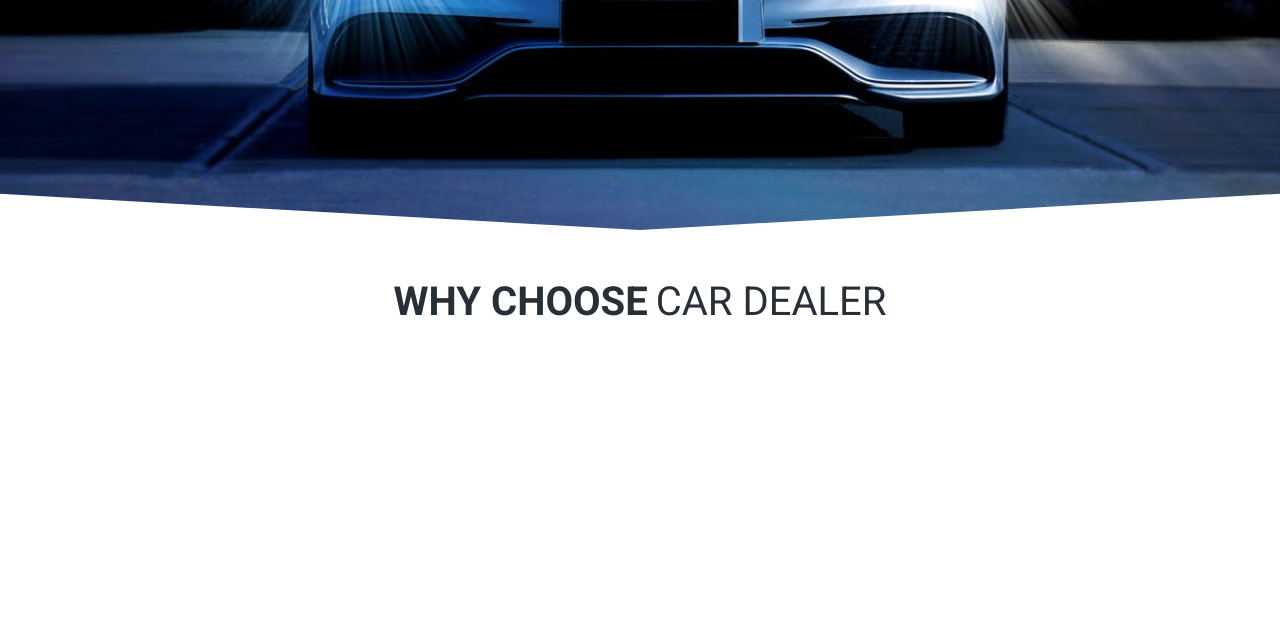
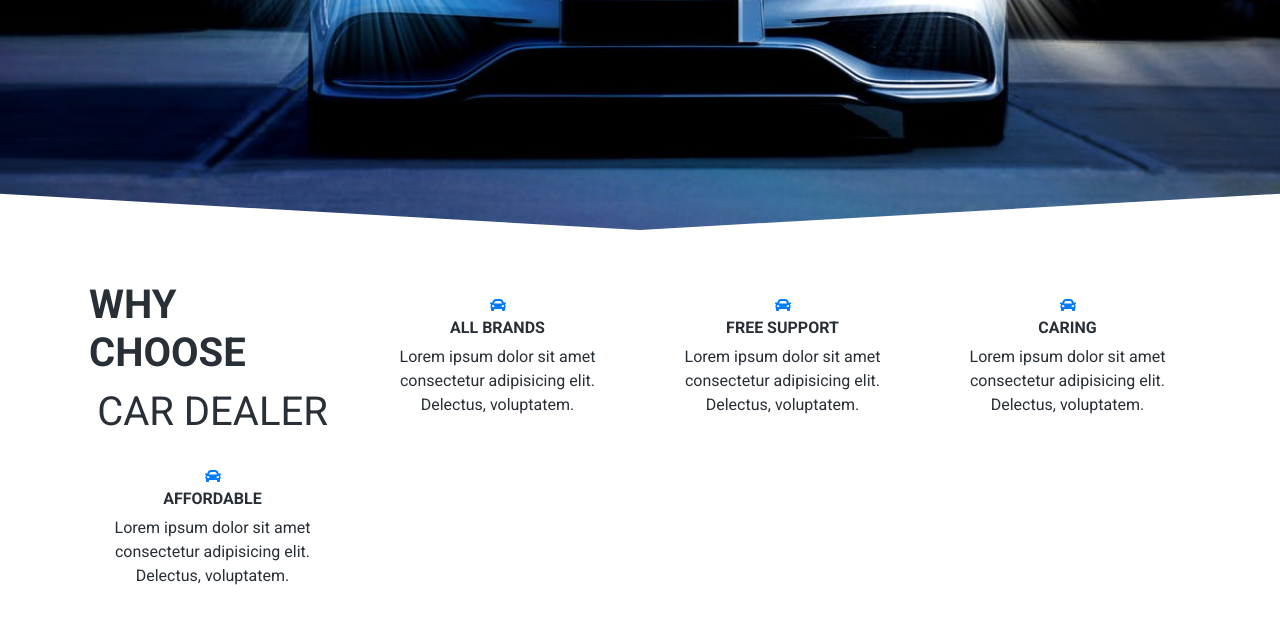
Before and after one commit to mahmoodqanbary/CarShop, a plain HTML site: page index.html in a window 1280 px wide. Shown: the part 570-1192 px from the top of the page. Before the commit the page ends 952 px from the top, so only its background shows below. Drawn offline with Linux system fonts and the light colour scheme.

Commit message:
single skill added to the index.html

```diff
--- a/index.html
+++ b/index.html
@@ -93,6 +93,47 @@
         <h1 class="font-weight-bold align-self-center mx-1">why choose</h1>
         <h1 class="section-title-special mx-1">car dealer</h1>
       </div>
+      <!--Single Skill-->
+      <div class="col-sm-6 col-md-3 text-center my-3">
+        <a href="#" class="skills-icon p-2 rounded-circle">
+          <i class="fas fa-car fa-fw"></i>
+        </a>
+        <h6 class="text-uppercase font-weight-bold my3">all brands</h6>
+        <div class="skills-underline"></div>
+        <p>Lorem ipsum dolor sit amet consectetur adipisicing elit. Delectus, voluptatem.</p>
+      </div>
+      <!--End Single Skill-->
+      <!--Single Skill-->
+      <div class="col-sm-6 col-md-3 text-center my-3">
+        <a href="#" class="skills-icon p-2 rounded-circle">
+          <i class="fas fa-car fa-fw"></i>
+        </a>
+        <h6 class="text-uppercase font-weight-bold my3">free support</h6>
+        <div class="skills-underline"></div>
+        <p>Lorem ipsum dolor sit amet consectetur adipisicing elit. Delectus, voluptatem.</p>
+      </div>
+      <!--End Single Skill-->
+      <!--Single Skill-->
+      <div class="col-sm-6 col-md-3 text-center my-3">
+        <a href="#" class="skills-icon p-2 rounded-circle">
+          <i class="fas fa-car fa-fw"></i>
+        </a>
+        <h6 class="text-uppercase font-weight-bold my3">caring</h6>
+        <div class="skills-underline"></div>
+        <p>Lorem ipsum dolor sit amet consectetur adipisicing elit. Delectus, voluptatem.</p>
+      </div>
+      <!--End Single Skill-->
+      <!--Single Skill-->
+      <div class="col-sm-6 col-md-3 text-center my-3">
+        <a href="#" class="skills-icon p-2 rounded-circle">
+          <i class="fas fa-car fa-fw"></i>
+        </a>
+        <h6 class="text-uppercase font-weight-bold my3">AFFORDABLE</h6>
+        <div class="skills-underline"></div>
+        <p>Lorem ipsum dolor sit amet consectetur adipisicing elit. Delectus, voluptatem.</p>
+      </div>
+      <!--End Single Skill-->
+
     </div>
   </div>
 </section>
```
